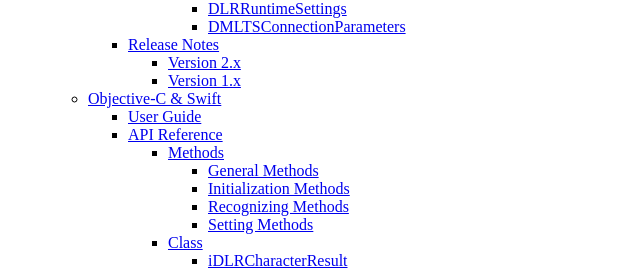
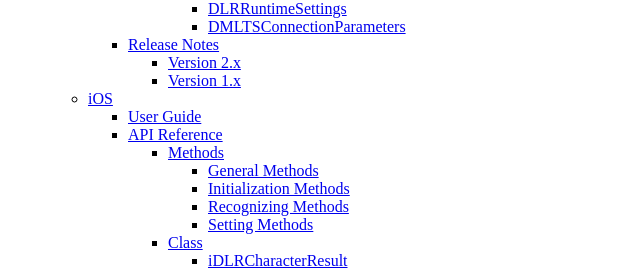
Before and after one commit to dynamsoft-docs/label-recognition-docs, a Jekyll site: the page built from programming-v1.2/index.md, in a window 1280 px wide and 900 px high, scrolled down 858 px. Shown: the part 170-441 px from the top of the window, without its empty margins (0-640 px from the left). Built offline with Jekyll 4.4.1, drawn with Linux system fonts in a browser that asks for light colours.

Commit message:
fix bugs

```diff
--- a/_config.yml
+++ b/_config.yml
@@ -2,7 +2,7 @@ repositoryUrl: https://github.com/Dynamsoft/label-recognition-docs/blob/master
 repository: Dynamsoft/label-recognition-docs
 docFullPath: https://www.dynamsoft.com/label-recognition
 firstLevelUrl: /label-recognition
-docHomePage: /label-recognition
+docHomePage: /label-recognition/introduction/
 
 introduction: /label-recognition/introduction/
 parameters: /label-recognition/parameters/
--- a/_includes/sidelist-programming/programming-objectivec-swift.html
+++ b/_includes/sidelist-programming/programming-objectivec-swift.html
@@ -1,4 +1,4 @@
-<li><a href="{{ site.objectivec-swift }}" class="otherLinkColour">Objective-C & Swift</a>
+<li><a href="{{ site.objectivec-swift }}" class="otherLinkColour">iOS</a>
     <ul>
         {%- if page.url contains '/programming-v1' -%}
 
```
